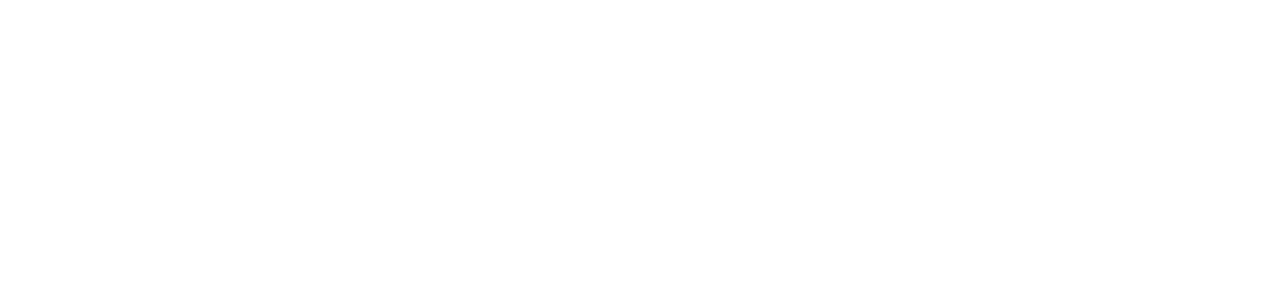
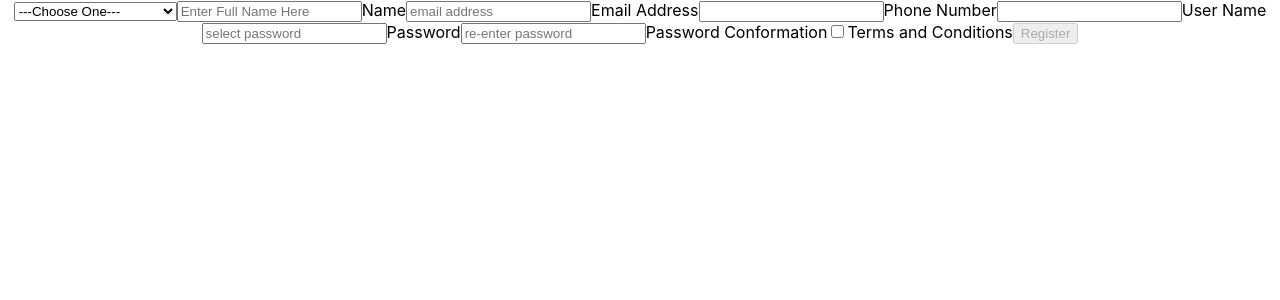
Before and after one commit to Food-Truck-Tracker-Lambda-School/Front-end, a React (Create React App) app in the folder food-truck-tracker/: page / in a window 1280 px wide. Shown: the top 300 px of the page. Built offline with nearby package versions, Linux system fonts and the light colour scheme.

Commit message:
basic Registration set up. no styling yet

```diff
--- a/food-truck-tracker/src/App.js
+++ b/food-truck-tracker/src/App.js
@@ -1,11 +1,12 @@
 import React from 'react';
 import logo from './logo.svg';
 import './App.css';
+import Registration from './components/Registration';
 
 function App() {
   return (
     <div className="App">
-
+      <Registration />
     </div>
   );
 }
--- a/food-truck-tracker/src/components/Registration.js
+++ b/food-truck-tracker/src/components/Registration.js
@@ -3,27 +3,116 @@
 import * as yup from 'yup'
 import styled from 'styled-components'
 
+const ErrorP = styled.p`
+    font-size: 1.2rem;
+    color: red;
+`
+
 
 
 const Registration = () => {
 
-
+    const[formState, setFormState] = useState({
+        type: '',
+        name: '',
+        email:'',
+        phone:'',
+        userName:'',
+        password:'',
+        passwordConfirm:'',
+        terms: false,
+    })
     //button state
     const[buttonOff, setButtonOff] = useState(true)
+
+    //errors state
+    const[errors, setErrors]=useState({
+        type: '',
+        name: '',
+        email:'',
+        phone:'',
+        userName:'',
+        password:'',
+        passwordConfirm:'',
+        terms: '',
+    })
+
+    const phoneRegExp = /^((\\+[1-9]{1,4}[ \\-]*)|(\\([0-9]{2,3}\\)[ \\-]*)|([0-9]{2,4})[ \\-]*)*?[0-9]{3,4}?[ \\-]*[0-9]{3,4}?$/
+
+    //validation code sections
+    const schema = yup.object().shape({
+        type: yup.string().oneOf(["truckOwner", "customer"]),
+        name: yup.string().required("Must Input Full Name").min(4, "Min 4 Characters Required"),
+        email: yup.string().email("Valid Email Required").required("Email Required"),
+        phone: yup.string().matches(phoneRegExp, "Phone Number is not valid"),
+        userName: yup.string().required("User Name Required").min(5, "Min 5 characters"),
+        password: yup.string().required("Password is Required").min(6, "Min 6 characters"),
+        passwordConfirm: yup.string().oneOf([yup.ref('password'), null], 'Passwords must Match'),
+        terms: yup.boolean().oneOf([true], "Please agree to T&C's"),
+    })
+
+    useEffect(() => {
+        schema.isValid(formState)
+        .then((val) => {
+            setButtonOff(!val)
+        })
+
+    }, [formState])
+
+    const validateChanges = (e) => {
+        yup.reach(schema, e.target.name)
+        .validate(e.target.type==='checkbox' ? e.target.checked : e.target.value)
+        .then((val) => {
+            setErrors({...errors, [e.target.name]: ''})
+        })
+        .catch((err) => {
+            setErrors({...errors, [e.target.name]: err.errors[0]})
+        })
+    }
 
     //form input change function
     const onChange = (e) => {
         e.persist();
+        validateChanges(e)
+        setFormState({...formState, [e.target.name]: e.target.type==="checkbox" ? e.target.checked : e.target.value})
     }
 
 
     //onSubmit form function
     const onSubmit = (e) => {
         e.preventDefault();
+        axios.post('https://reqres.in/api/users', formState)
+        .then(response => {
+            console.log("Data Response", response.data)
+            setFormState({
+                type: '',
+                name: '',
+                email:'',
+                phone:'',
+                userName:'',
+                password:'',
+                passwordConfirm:'',
+                terms: false,
+            })
+        }).catch(err => console.log("error", err.response))
     }
 
     return (
         <form onSubmit={onSubmit}>
+            <label htmlFor="type">
+                <select
+                    id='type'
+                    name='type'
+                    data-cy='type'
+                    value={formState.type}
+                    onChange={onChange}
+                >
+                    <option value="">---Choose One---</option>
+                    <option value="truckOwner">Chef / Truck Owner</option>
+                    <option value="customer">Foodie / Hungry Person</option>
+                </select>
+                {errors.type.length > 0 ? <ErrorP style={{color:"red"}}>{errors.type}</ErrorP> : null }
+            </label>
             <label htmlFor="name">
                 <input
                     id='name'
@@ -31,9 +120,10 @@
                     data-cy='name'
                     placeholder="Enter Full Name Here"
                     type='text'
-                    value=''
+                    value={formState.name}
                     onChange={onChange}
                 />Name
+                {errors.name.length > 0 ? <ErrorP style={{color:"red"}}>{errors.name}</ErrorP> : null }
             </label>
             <label htmlFor='email'>
                 <input
@@ -42,9 +132,10 @@
                     data-cy='email'
                     placeholder='email address'
                     type='email'
-                    value=''
+                    value={formState.email}
                     onChange={onChange}
                 />Email Address
+                {errors.email.length > 0 ? <ErrorP style={{color:"red"}}>{errors.email}</ErrorP> : null }
             </label>
             <label htmlFor='phone'>
                 <input
@@ -52,9 +143,10 @@
                     name='phone'
                     data-cy='phone'
                     type='tel'
-                    value=''
+                    value={formState.phone}
                     onChange={onChange}
                 />Phone Number
+                {errors.phone.length > 0 ? <ErrorP style={{color:"red"}}>{errors.phone}</ErrorP> : null }
             </label>
             <label htmlFor='userName'>
                 <input
@@ -62,19 +154,34 @@
                     name='userName'
                     data-cy='userName'
                     type='text'
-                    value=''
+                    value={formState.userName}
                     onChange={onChange}
                 />User Name
+                {errors.userName.length > 0 ? <ErrorP style={{color:"red"}}>{errors.userName}</ErrorP> : null }
             </label>
-            <label htmlFor='passWord'>
+            <label htmlFor='password'>
                 <input
-                    id='passWord'
-                    name='passWord'
-                    data-cy='passWord'
-                    type='passWord'
-                    value=''
+                    id='password'
+                    name='password'
+                    data-cy='password'
+                    type='password'
+                    placeholder='select password'
+                    value={formState.password}
                     onChange={onChange}
                 />Password
+                {errors.password.length > 0 ? <ErrorP style={{color:"red"}}>{errors.password}</ErrorP> : null }
+            </label>
+            <label htmlFor='passwordConfirm'>
+                <input
+                    id='passwordConfirm'
+                    name='passwordConfirm'
+                    data-cy='passwordConfirm'
+                    type='password'
+                    placeholder='re-enter password'
+                    value={formState.passwordConfirm}
+                    onChange={onChange}
+                />Password Conformation
+                {errors.passwordConfirm.length > 0 ? <ErrorP style={{color:"red"}}>{errors.passwordConfirm}</ErrorP> : null }
             </label>
             <label htmlFor='terms'>
                 <input
@@ -85,6 +192,7 @@
                     type='checkbox'
                     onChange={onChange}
                 />Terms and Conditions
+                {errors.terms.length > 0 ? <ErrorP style={{color:"red"}}>{errors.terms}</ErrorP> : null }
             </label>
             <button type='submit' data-cy='submit' disabled={buttonOff}>Register</button>
         </form>
```
Also changed, not shown: 1 other file (tests, documents, lock files or other folders).
